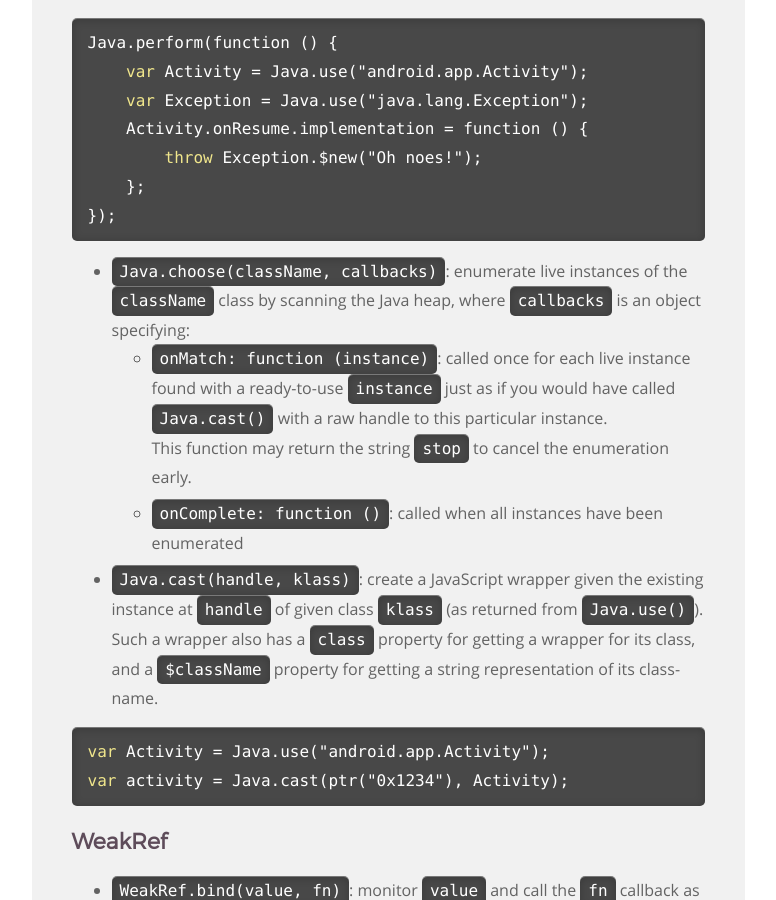
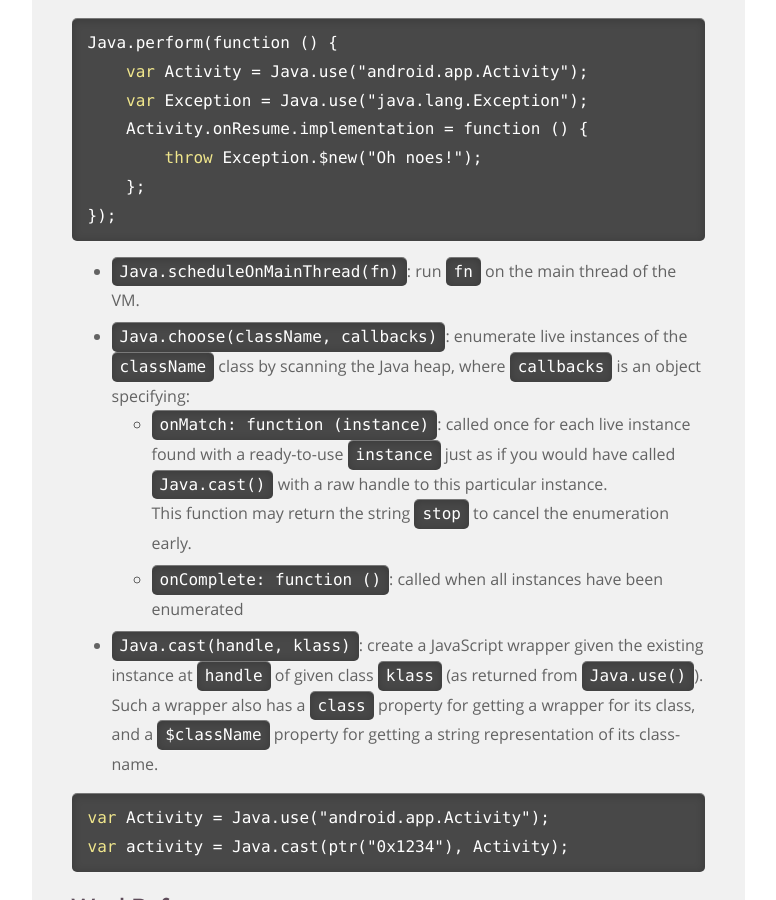
Before and after one commit to frida/frida-website, a Jekyll site: the page built from _docs/javascript-api.md, in a window 1280 px wide and 900 px high, scrolled down 37167 px. Shown: the whole window, without its empty margins (364-1140 px from the left). Built offline with Jekyll 4.4.1, drawn with Linux system fonts in a browser that asks for light colours.

Commit message:
Document the Java.scheduleOnMainThread() method (#59)
Added in 2a90aec3fc826d3be6df6e3e0a56d0874d504840. This method is useful for calling methods that must be executed from the main thread, e.g. WebView.setWebContentsDebuggingEnabled().

```diff
--- a/_docs/javascript-api.md
+++ b/_docs/javascript-api.md
@@ -1501,6 +1501,8 @@ Java.perform(function () {
 });
 {% endhighlight %}
 
++   `Java.scheduleOnMainThread(fn)`: run `fn` on the main thread of the VM.
+
 +   `Java.choose(className, callbacks)`: enumerate live instances of the
     `className` class by scanning the Java heap, where `callbacks` is an
     object specifying:
```
